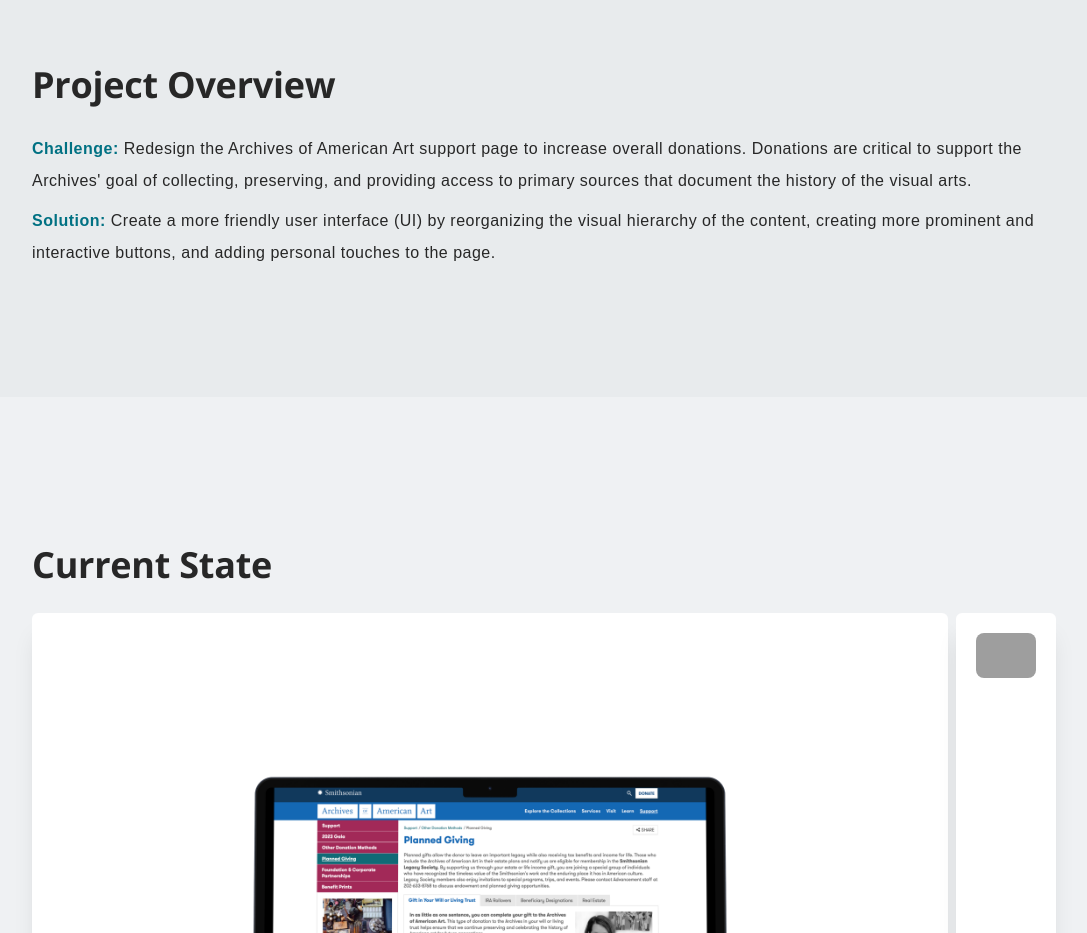
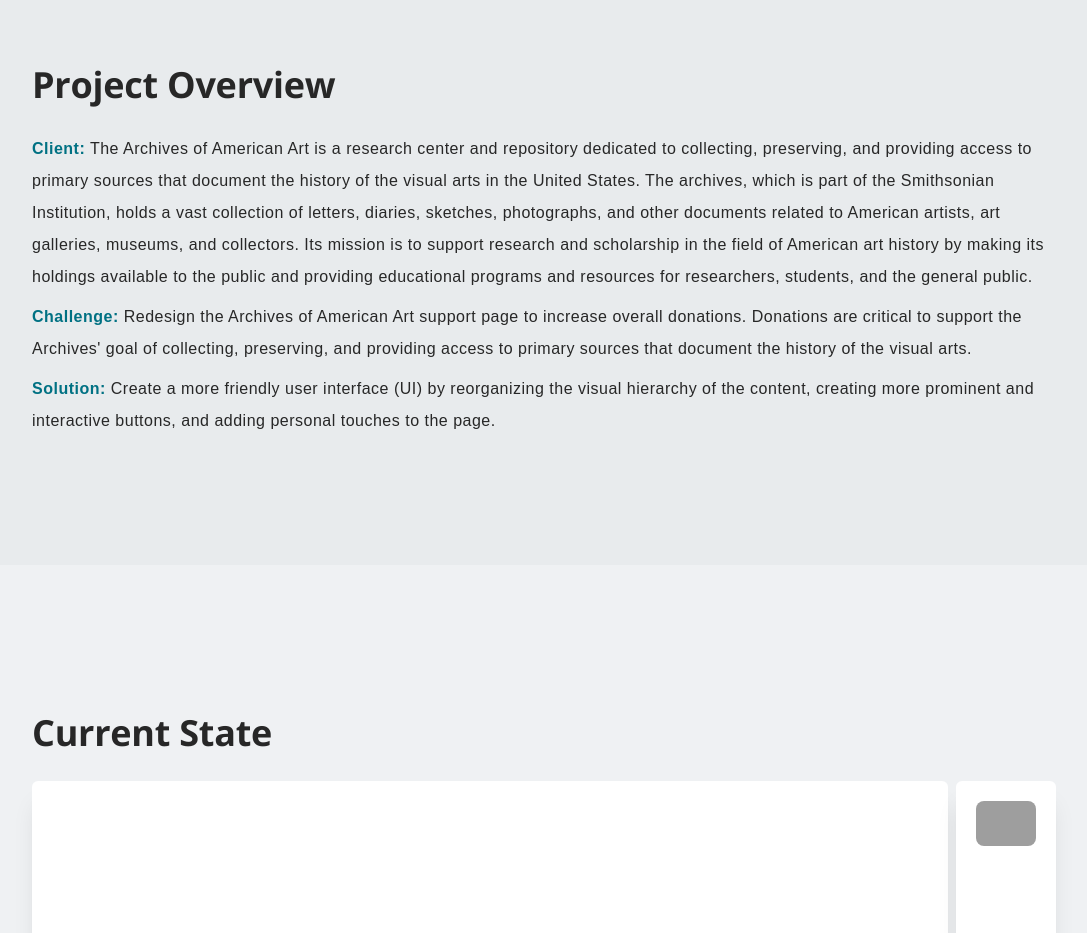
Before and after one commit to henrycmelo/personal-site, a React (Create React App) app: page /casestudyarchives in a window 1280 px wide. Shown: the part 1280-2213 px from the top of the page, without its empty margins (96-1183 px from the left). Built offline with nearby package versions, Linux system fonts and the light colour scheme; grey boxes are pictures that could not be loaded.

Commit message:
changes2

```diff
--- a/src/components/ProjectsSection.js
+++ b/src/components/ProjectsSection.js
@@ -40,11 +40,12 @@
     description:
       "Designed and conducted UX research for a user-friendly menu app for a popular steakhouse. Created intuitive UI to enhance the user experience and enable easy navigation.",
     getImageSrc: () => require("../images/steakhouse.jpg"),
+    path:"/steakhouse"
   },
 ];
 
 const ProjectsSection = ({ isHomePage }) => {
-  const { handleClickToTop, isLargerThanBase } = useAlertContext();
+  const {  isLargerThanBase } = useAlertContext();
 
   const gridColumns = isLargerThanBase
     ? "repeat(2,minmax(0,1fr))"
@@ -86,7 +87,7 @@
       <Box  justifyContent={'center'}>
 
         <Link to="/projects">
-      <MemoizedButton onClick={handleClickToTop} gap={4}>
+      <MemoizedButton  gap={4}>
         View Other Projects <FontAwesomeIcon icon={faArrowRight} />
       </MemoizedButton>
     </Link>
--- a/src/pages/CaseStudyArchives.js
+++ b/src/pages/CaseStudyArchives.js
@@ -31,6 +31,12 @@
   const projectOverview = [
     {
       title: "Project Overview",
+      product: `The Archives of American Art is a research center and repository dedicated to collecting, preserving,
+       and providing access to primary sources that document the history of the visual arts in the United States.
+       The archives, which is part of the Smithsonian Institution, holds a vast collection of letters, diaries, sketches,
+       photographs, and other documents related to American artists, art galleries, museums, and collectors. Its mission is to
+       support research and scholarship in the field of American art history by making its holdings available to the public and
+       providing educational programs and resources for researchers, students, and the general public.`,
       challenge: `Redesign the Archives of American Art support page to increase overall donations.
                         Donations are critical to support the Archives' goal of collecting, preserving,
                         and providing access to primary sources that document the history of the visual arts.`,
@@ -272,6 +278,7 @@
             </span>{" "}
             {projectInfo[0].role}
           </Text>
+
           <Text size="sm" textStyle="body" align={"center"}>
             {" "}
             <span style={{ color: "#007183" }}>
@@ -301,6 +308,13 @@
           <Text textStyle="h2" fontSize={"4xl"}>
             {" "}
             {projectOverview[0].title}
+          </Text>
+          <Text size="sm" textStyle="body">
+            {" "}
+            <span style={{ color: "#007183" }}>
+              <b>Client:</b>
+            </span>{" "}
+            {projectOverview[0].product}
           </Text>
 
           <Text size="sm" textStyle="body">
```
